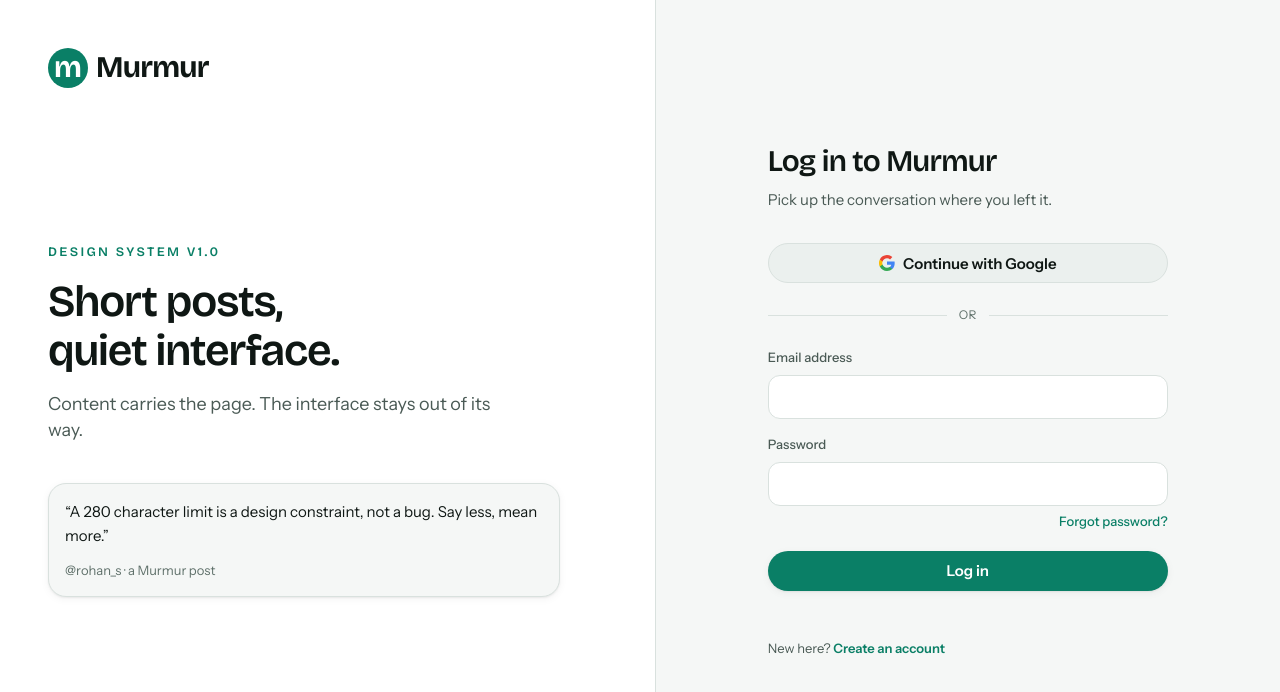
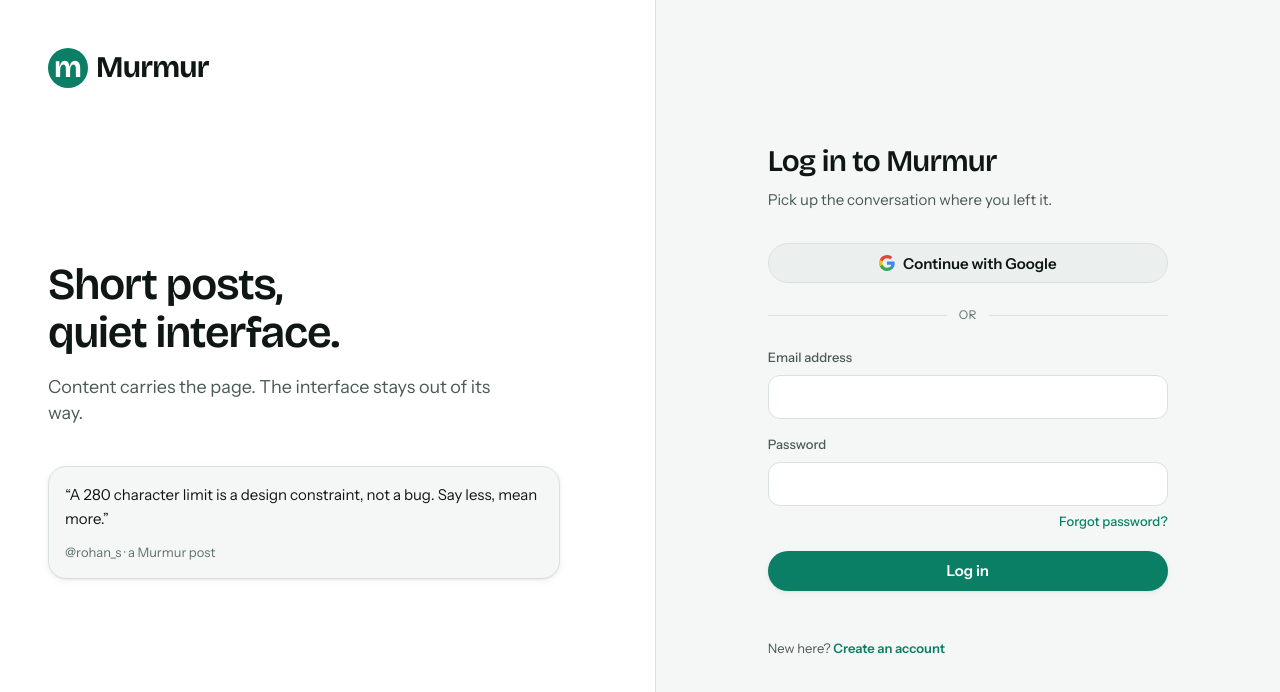
Before and after one commit to manmohanmishra535-beep/Murmur-Clone, a Next.js app in the folder frontend/: page /login in a window 1280 px wide. Shown: the top 692 px of the page. Built offline with nearby package versions, Linux system fonts and the light colour scheme; no server answers.

Commit message:
Remove the design-system label from the login panel

```diff
--- a/frontend/src/components/AuthLayout.jsx
+++ b/frontend/src/components/AuthLayout.jsx
@@ -16,10 +16,7 @@
         </Link>
 
         <div className="my-auto max-w-lg">
-          <p className="font-display text-sm font-semibold uppercase tracking-[0.18em] text-accent">
-            Design system v1.0
-          </p>
-          <h2 className="mt-4 font-display text-3xl font-semibold leading-[1.1] tracking-tight">
+          <h2 className="font-display text-3xl font-semibold leading-[1.1] tracking-tight">
             Short posts,
             <br />
             quiet interface.
```
